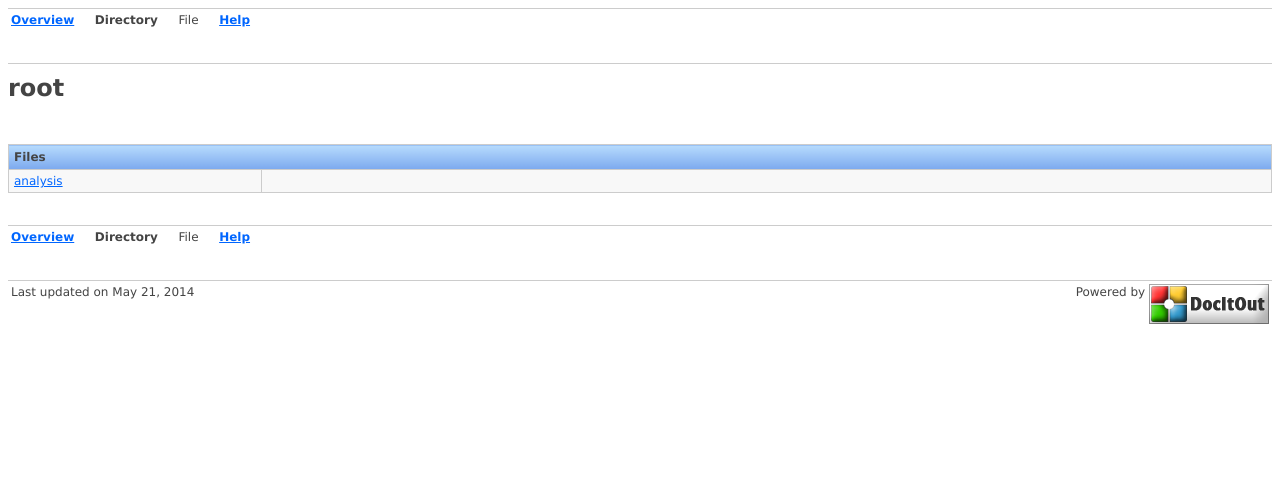
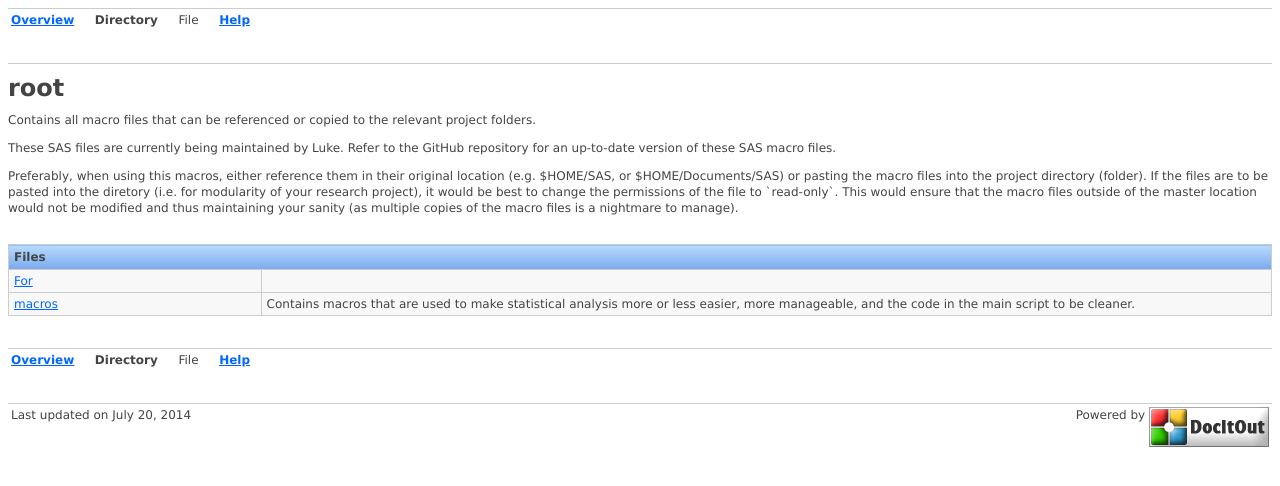
Before and after one commit to lwjohnst86/sasToolkit, a plain HTML site: page doc/html/src/docitout-directory-summary.html in a window 1280 px wide. Drawn offline with Linux system fonts and the light colour scheme.

Commit message:
Updated documentation

```diff
--- a/doc/html/src/docitout-directory-summary.html
+++ b/doc/html/src/docitout-directory-summary.html
@@ -22,6 +22,24 @@
 
 <h1>root</h1>
 
+Contains all macro files that can be referenced or copied to the
+relevant project folders.
+
+<p>
+
+These SAS files are currently being maintained by Luke.  Refer to the
+GitHub repository for an up-to-date version of these SAS macro files.
+
+<p>
+
+Preferably, when using this macros, either reference them in their
+original location (e.g. $HOME/SAS, or $HOME/Documents/SAS) or pasting
+the macro files into the project directory (folder).  If the files are
+to be pasted into the diretory (i.e. for modularity of your research
+project), it would be best to change the permissions of the file to
+`read-only`. This would ensure that the macro files outside of the
+master location would not be modified and thus maintaining your sanity
+(as multiple copies of the macro files is a nightmare to manage).
 
 
 <br><br>
@@ -31,8 +49,12 @@
 		<th colspan="2">Files</th>
 	</tr>
 			<tr valign="top">
-			<td width="20%"><a href="analysis.html">analysis</a></td>
+			<td width="20%"><a href="For.html">For</a></td>
 			<td>&nbsp;</td>
+		</tr>
+			<tr valign="top">
+			<td width="20%"><a href="macros.html">macros</a></td>
+			<td>Contains macros that are used to make statistical analysis more or less easier, more manageable, and the code in the main script to be cleaner.&nbsp;</td>
 		</tr>
 	</table>
 
@@ -57,7 +79,7 @@
 
 <table width="100%">
 	<tr valign="top">
-		<td align="left" width="50%">Last updated on May 21, 2014</td>
+		<td align="left" width="50%">Last updated on July 20, 2014</td>
 		<td align="right" width="50%">
 			Powered by
 			<a href="http://choonchernlim.com/docitout/" target="_blank">
```
Also changed, not shown: doc/html/docitout-all-directories.html (+1 -11 lines), doc/html/docitout-all-files.html (+2 -3 lines), doc/html/docitout-help.html (+1 -1 lines), doc/html/docitout-project-summary.html (+2 -6 lines), doc/html/src/docitout-all-files.html (+2 -1 lines), index.html (+1 -1 lines).
